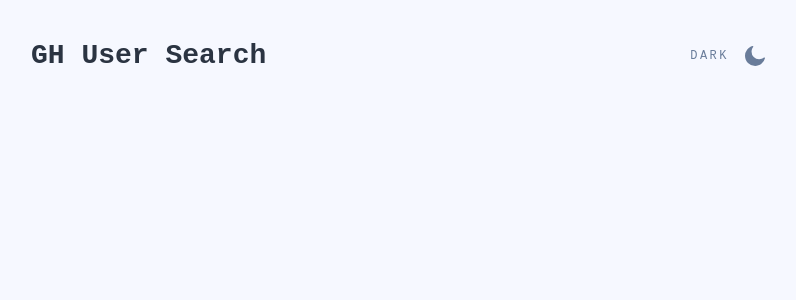
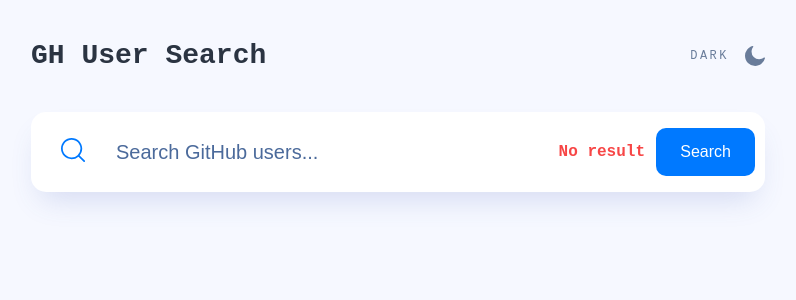
Before and after one commit to Oliolixinfree/github-user-search-app, a React (Create React App) app: page / in a window 1280 px wide. Shown: the top 300 px of the page, without its empty margins (242-1038 px from the left). Built offline with nearby package versions, Linux system fonts and the light colour scheme.

Commit message:
Компонент поиска

```diff
--- a/src/App.tsx
+++ b/src/App.tsx
@@ -1,11 +1,13 @@
 import { Container } from 'components/Container';
 import { Header } from 'components/Header';
+import { Search } from 'components/Search';
 import React from 'react';
 
 function App() {
   return (
     <Container>
       <Header />
+      <Search hasError onSubmit={() => {}} />
     </Container>
   );
 }
--- /dev/null
+++ b/src/components/Button/Button.module.scss
@@ -0,0 +1,14 @@
+.button {
+  padding: 12px 24px;
+  border-radius: 10px;
+  border: none;
+  background-color: var(--main-color);
+  color: var(--white);
+  font-size: 1rem;
+  line-height: 1.5;
+  cursor: pointer;
+
+  &:hover {
+    background-color: var(--main-color-hover);
+  }
+}
--- /dev/null
+++ b/src/components/Button/Button.tsx
@@ -0,0 +1,15 @@
+import React from 'react';
+import styles from './Button.module.scss';
+
+interface ButtonProps {
+  children: string;
+  onClick?: React.MouseEventHandler<HTMLButtonElement>;
+}
+
+export const Button = ({ children, onClick }: ButtonProps) => {
+  return (
+    <button className={styles.button} onClick={onClick}>
+      {children}
+    </button>
+  );
+};
--- /dev/null
+++ b/src/components/Button/index.ts
@@ -0,0 +1 @@
+export * from './Button';
--- /dev/null
+++ b/src/components/Search/Search.module.scss
@@ -0,0 +1,99 @@
+:global {
+  body[data-theme='light'] {
+    --search-bg: var(--white);
+    --search-color: var(--gray-300);
+    --search-placeholder-color: var(--gray-200);
+    --search-shadow: var(--shadow);
+  }
+
+  body[data-theme='dark'] {
+    --search-bg: var(--gray-400);
+    --search-color: var(--white);
+    --search-placeholder-color: var(--white);
+    --search-shadow: unset;
+  }
+}
+
+.search {
+  position: relative;
+  width: 100%;
+  overflow: hidden;
+  padding: 10px 10px 10px 16px;
+  background-color: var(--search-bg, white);
+  display: flex;
+  align-items: center;
+  box-shadow: var(--search-shadow);
+  border-radius: 15px;
+
+  @media (min-width: 767px) {
+    padding: 10px 10px 10px 30px;
+  }
+
+  & > button {
+    flex-shrink: 0;
+  }
+}
+
+.label {
+  cursor: pointer;
+}
+
+.textField {
+  padding: 0 10px;
+  flex-grow: 5;
+  height: 60px;
+  max-width: calc(100% - 100px - 20px);
+  border: none;
+  color: var(--search-color);
+  font-size: 0.75rem;
+  line-height: 1.5;
+  cursor: pointer;
+  background-color: var(--search-bg);
+
+  &::-webkit-input-placeholder {
+    color: var(--search-placeholder-color);
+  }
+
+  &::-moz-placeholder {
+    color: var(--search-placeholder-color);
+  }
+
+  &:-ms-input-placeholder {
+    color: var(--search-placeholder-color);
+  }
+
+  &::-ms-input-placeholder {
+    color: var(--search-placeholder-color);
+  }
+
+  &::placeholder {
+    color: var(--search-placeholder-color);
+  }
+
+  &:focus {
+    outline: none;
+  }
+
+  @media (min-width: 767px) {
+    margin: 0 5px;
+    font-size: 1.25rem;
+    margin: 0 20px;
+  }
+}
+
+.error {
+  position: absolute;
+  right: 50%;
+  bottom: 5px;
+  color: var(--error-color);
+  font-size: 1rem;
+  line-height: 1.5;
+  font-weight: 700;
+
+  @media (min-width: 767px) {
+    right: 120px;
+    top: 50%;
+    transform: translateY(-50%);
+    bottom: unset;
+  }
+}
--- /dev/null
+++ b/src/components/Search/Search.tsx
@@ -0,0 +1,46 @@
+import React, { useRef } from 'react';
+import styles from './Search.module.scss';
+import { ReactComponent as SearchIcon } from 'assets/icon-search.svg';
+import { Button } from 'components/Button';
+
+interface SearchProps {
+  hasError: boolean;
+  onSubmit: (text: string) => void;
+}
+
+export const Search = ({ hasError, onSubmit }: SearchProps) => {
+  const searchRef = useRef<HTMLInputElement | null>(null);
+
+  const handleSubmit = (event: React.FormEvent) => {
+    event.preventDefault();
+
+    const text = searchRef.current ? searchRef.current.value : '';
+
+    if (text) {
+      onSubmit(text);
+      if (searchRef.current) {
+        searchRef.current.value = '';
+      }
+    }
+  };
+
+  return (
+    <form onSubmit={handleSubmit} autoComplete="off">
+      <div className={styles.search}>
+        <label htmlFor="search" className={styles.label}>
+          <SearchIcon />
+        </label>
+        <input
+          ref={searchRef}
+          type="text"
+          className={styles.textField}
+          id="search"
+          name="username"
+          placeholder="Search GitHub users..."
+        />
+        {hasError && <div className={styles.error}>No result</div>}
+        <Button>Search</Button>
+      </div>
+    </form>
+  );
+};
--- /dev/null
+++ b/src/components/Search/index.ts
@@ -0,0 +1 @@
+export * from './Search';
```
